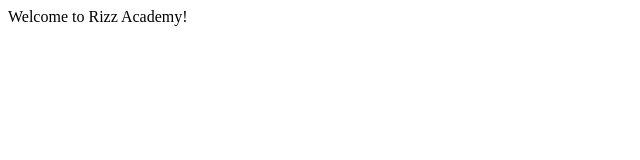
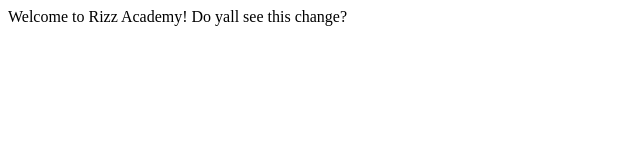
Before and after one commit to aryanbakshi25/rizz_academy, a plain HTML site: page index.html in a window 1280 px wide. Shown: the whole page, without its empty margins (0-640 px from the left). Drawn offline with Linux system fonts and the light colour scheme.

Commit message:
seeing if ppl see this change?

```diff
--- a/index.html
+++ b/index.html
@@ -8,5 +8,6 @@
 </head>
 <body>
     Welcome to Rizz Academy!
+    Do yall see this change?
 </body>
 </html>
```
